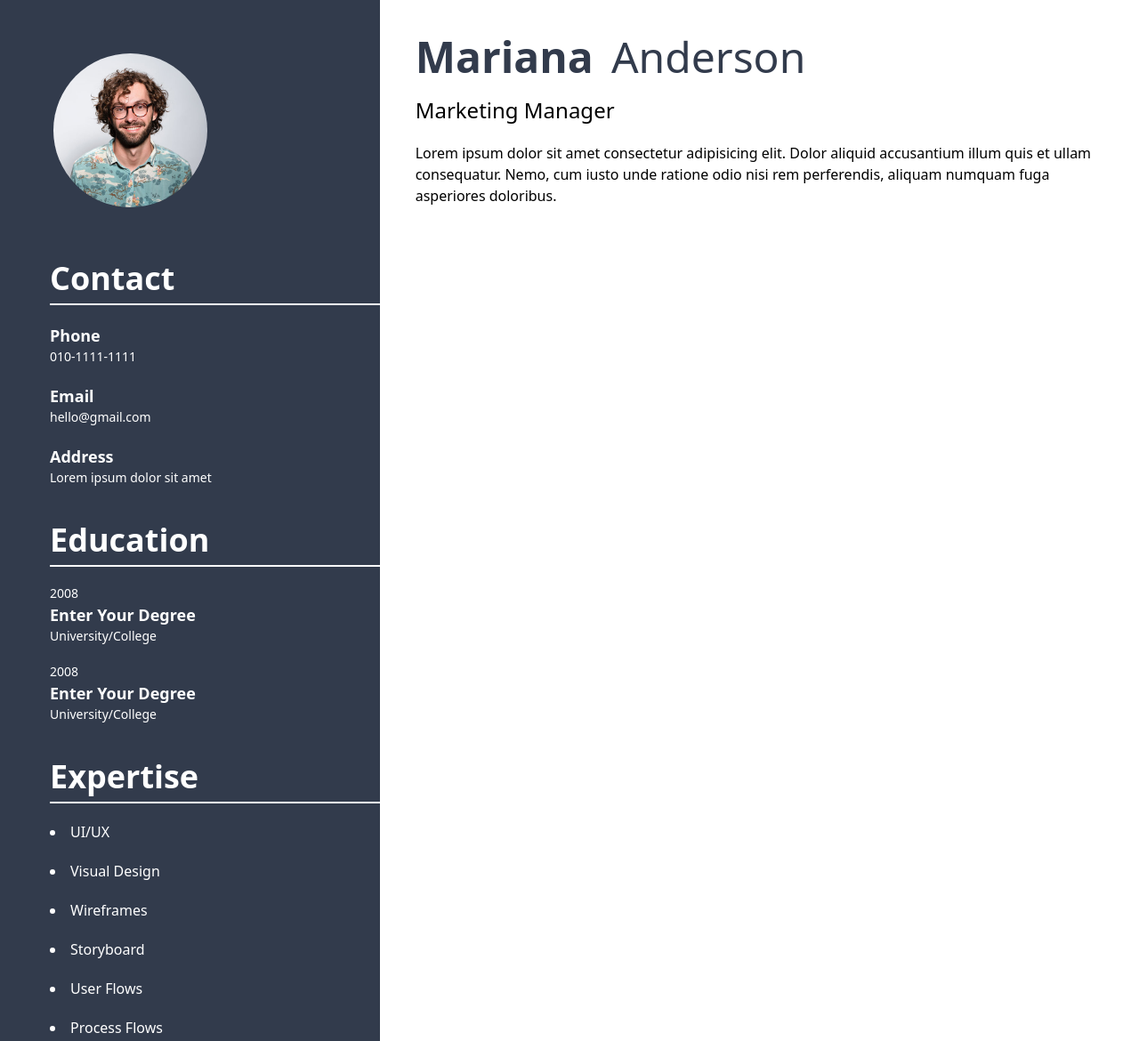
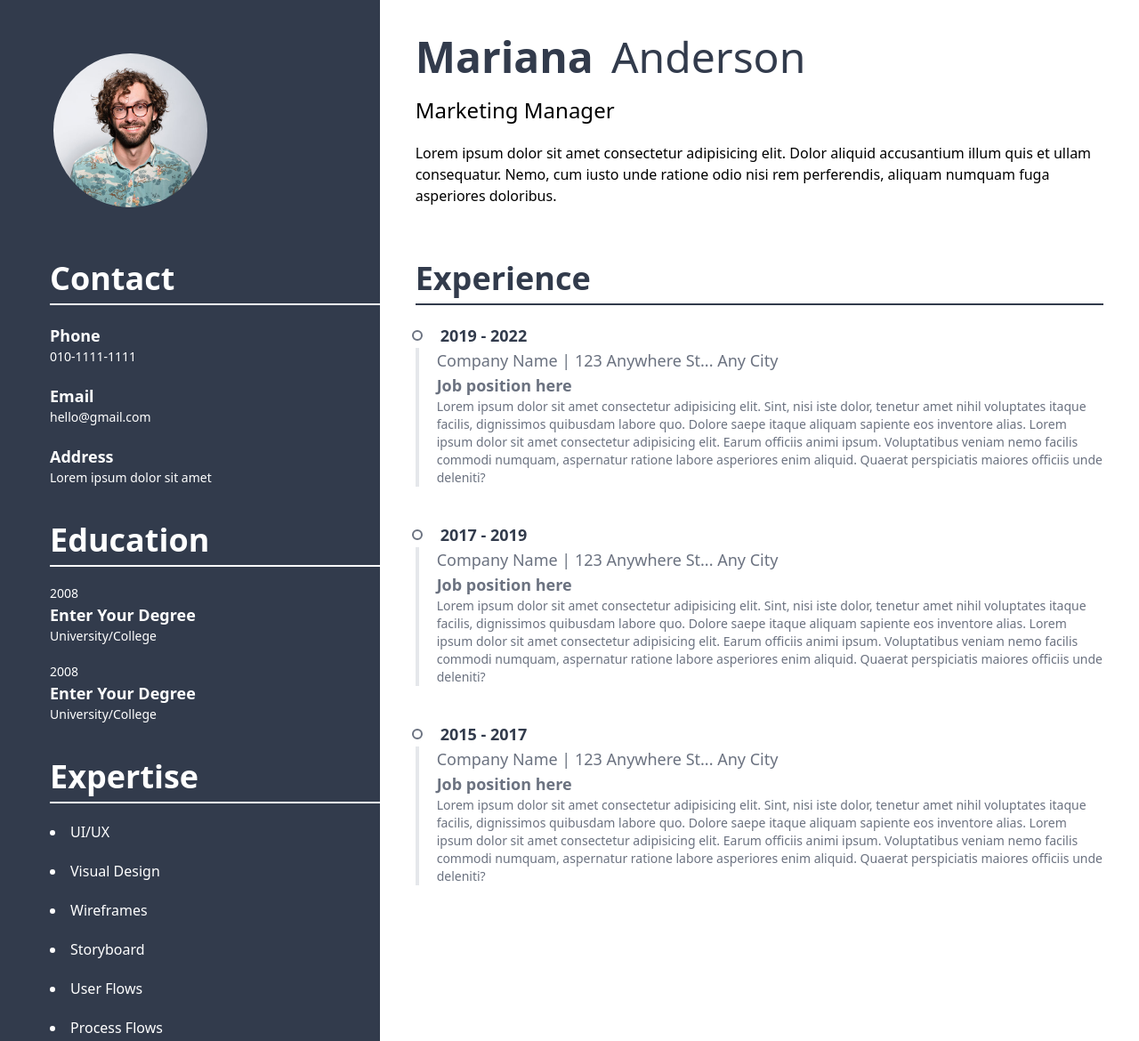
Before and after one commit to M-JiYeon/Ormi_Tailwind, a plain HTML site: page index.html in a window 1280 px wide. Shown: the top 1170 px of the page at 89% size. Drawn offline with nearby package versions, Linux system fonts and the light colour scheme.

Commit message:
add_experience

```diff
--- a/index.html
+++ b/index.html
@@ -83,6 +83,56 @@
             </div>
         </div>
     </div>
+    <div class="bg-[#ffffff] text-[#323b4c] w-2/3">
+        <!-- Experience -->
+        <div class="pl-10 text-4xl font-semibold ">Experience</div>
+        <div class="ml-10 mr-10 mt-2 mb-5 h-0.5 bg-[#323b4c]"></div>
+        <div class="flex ml-9 mr-10">
+            <div class="grid place-content-center">
+                <div class="border-2 border-gray-500 rounded-full w-3 h-3"></div>
+            </div>
+            <div class="pl-5 text-lg font-semibold">2019 - 2022</div>
+        </div>
+        <div class="ml-10 mr-10 mb-10 text-gray-500 border-l-4">
+            <div class="pl-5 text-lg">Company Name | 123 Anywhere St... Any City</div>
+            <div class="pl-5 text-lg font-bold">Job position here</div>
+            <div class="pl-5 text-sm ">Lorem ipsum dolor sit amet consectetur adipisicing elit. Sint, nisi iste dolor,
+                tenetur amet nihil voluptates itaque facilis, dignissimos quibusdam labore quo. Dolore saepe itaque
+                aliquam sapiente eos inventore alias. Lorem ipsum dolor sit amet consectetur adipisicing elit. Earum
+                officiis animi ipsum. Voluptatibus veniam nemo facilis commodi numquam, aspernatur ratione labore
+                asperiores enim aliquid. Quaerat perspiciatis maiores officiis unde deleniti?</div>
+        </div>
+        <div class="flex ml-9 mr-10">
+            <div class="grid place-content-center">
+                <div class="border-2 border-gray-500 rounded-full w-3 h-3"></div>
+            </div>
+            <div class="pl-5 text-lg font-semibold">2017 - 2019</div>
+        </div>
+        <div class="ml-10 mr-10 mb-10 text-gray-500 border-l-4">
+            <div class="pl-5 text-lg">Company Name | 123 Anywhere St... Any City</div>
+            <div class="pl-5 text-lg font-bold">Job position here</div>
+            <div class="pl-5 text-sm ">Lorem ipsum dolor sit amet consectetur adipisicing elit. Sint, nisi iste dolor,
+                tenetur amet nihil voluptates itaque facilis, dignissimos quibusdam labore quo. Dolore saepe itaque
+                aliquam sapiente eos inventore alias. Lorem ipsum dolor sit amet consectetur adipisicing elit. Earum
+                officiis animi ipsum. Voluptatibus veniam nemo facilis commodi numquam, aspernatur ratione labore
+                asperiores enim aliquid. Quaerat perspiciatis maiores officiis unde deleniti?</div>
+        </div>
+        <div class="flex ml-9 mr-10">
+            <div class="grid place-content-center">
+                <div class="border-2 border-gray-500 rounded-full w-3 h-3"></div>
+            </div>
+            <div class="pl-5 text-lg font-semibold">2015 - 2017</div>
+        </div>
+        <div class="ml-10 mr-10 mb-10 text-gray-500 border-l-4">
+            <div class="pl-5 text-lg">Company Name | 123 Anywhere St... Any City</div>
+            <div class="pl-5 text-lg font-bold">Job position here</div>
+            <div class="pl-5 text-sm ">Lorem ipsum dolor sit amet consectetur adipisicing elit. Sint, nisi iste dolor,
+                tenetur amet nihil voluptates itaque facilis, dignissimos quibusdam labore quo. Dolore saepe itaque
+                aliquam sapiente eos inventore alias. Lorem ipsum dolor sit amet consectetur adipisicing elit. Earum
+                officiis animi ipsum. Voluptatibus veniam nemo facilis commodi numquam, aspernatur ratione labore
+                asperiores enim aliquid. Quaerat perspiciatis maiores officiis unde deleniti?</div>
+        </div>
+    </div>
 </div>
 
 <div class="flex">
```
